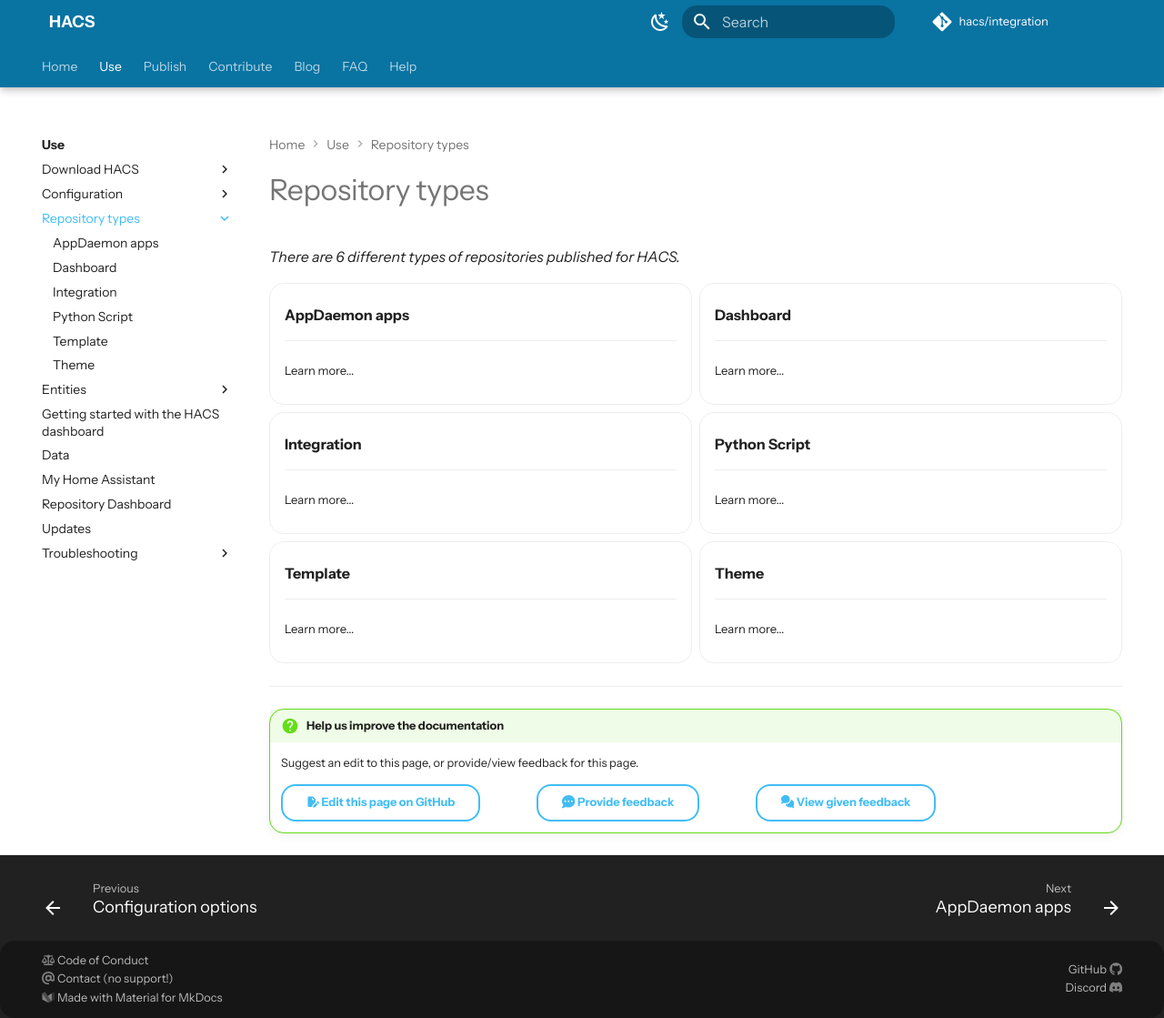
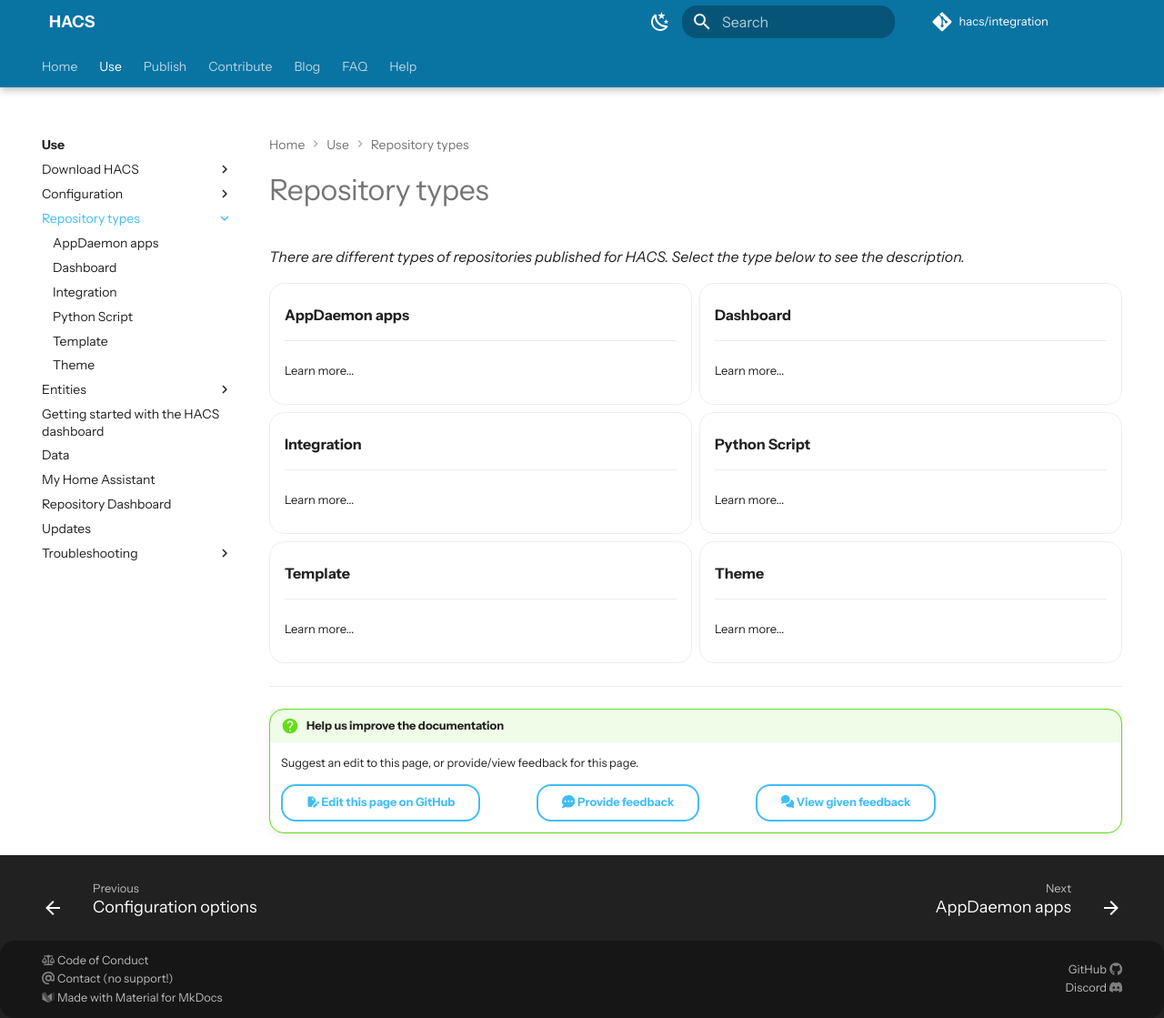
Before and after one commit to hacs/documentation, an MkDocs documentation site: the page built from source/docs/use/type/index.md, in a window 1280 px wide and 1119 px high. Shown: the whole window at 91% size. Built offline with MkDocs 1.6.1 and Material for MkDocs 9.7.7, drawn with Linux system fonts in a browser that asks for light colours; some web fonts are replaced; plug-ins that fetch from the network failed and are left out; comment, search, counter and statistics services are not loaded.

Commit message:
Update source/docs/use/type/index.md

```diff
--- a/source/docs/use/type/index.md
+++ b/source/docs/use/type/index.md
@@ -1,5 +1,5 @@
 ---
 title: Repository types
-description: "There are 6 different types of repositories published for HACS."
+description: "There are different types of repositories published for HACS. Select the type below to see the description."
 generated: true
 ---
```
